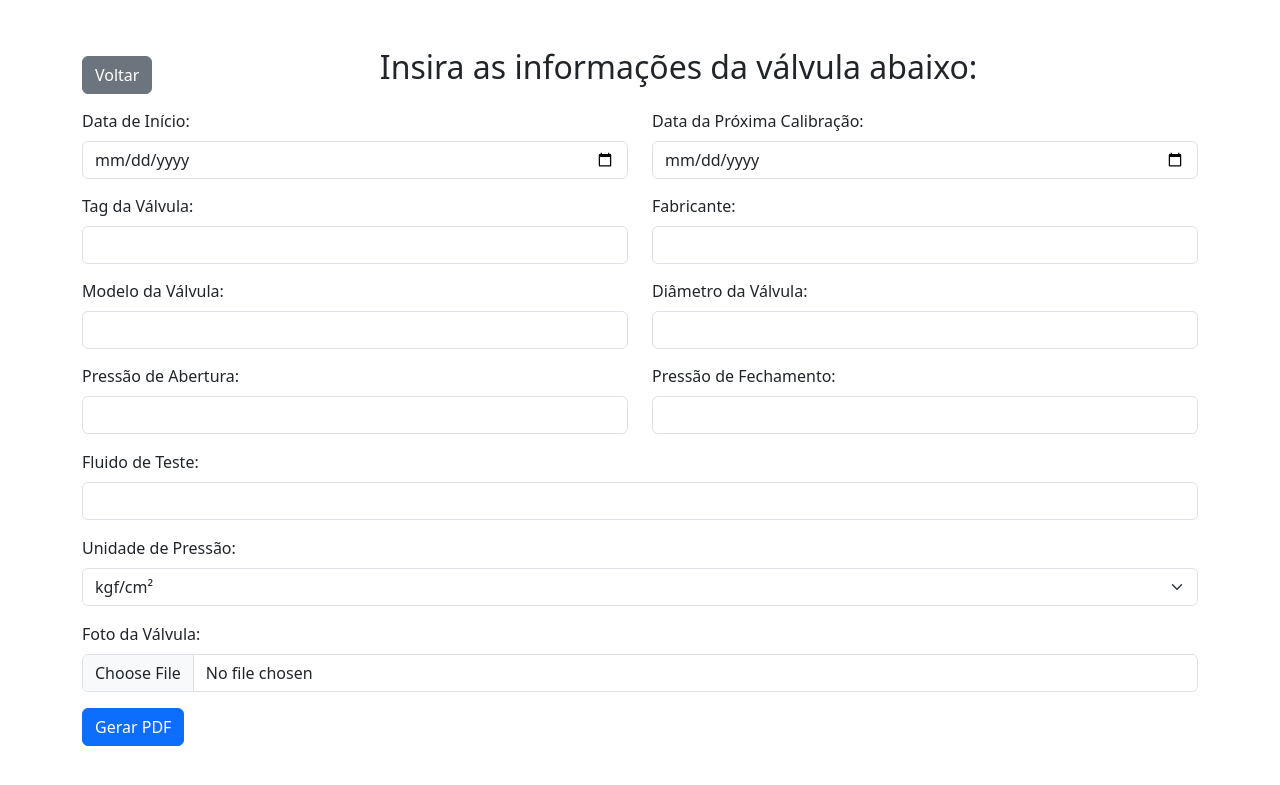
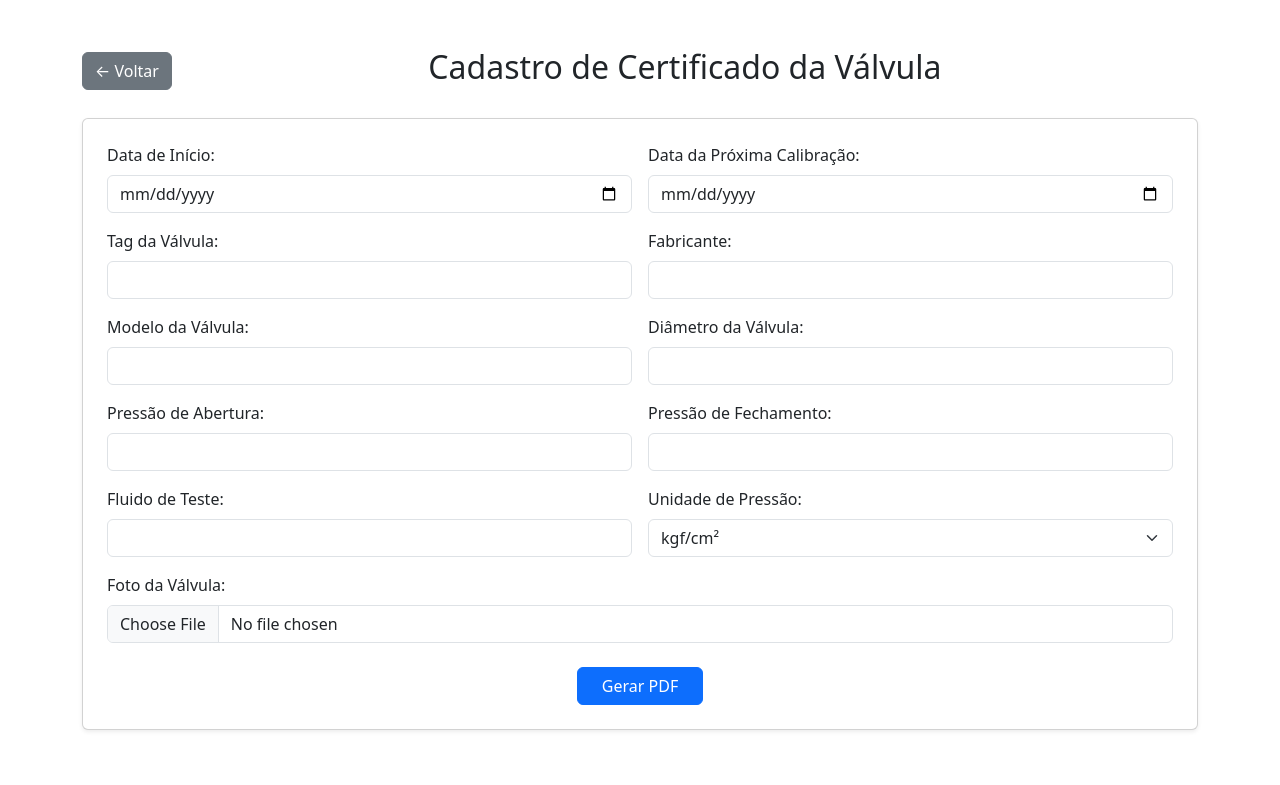
Before and after one commit to AlissonS0usa/certificados, a Flask app: page /form_valvula in a window 1280 px wide. Shown: the top 785 px of the page. Run offline with Flask 3, Linux system fonts and the light colour scheme.

Commit message:
melhorar o design das paginas

```diff
--- a/templates/form_valvula.html
+++ b/templates/form_valvula.html
@@ -3,30 +3,19 @@
 <head>
     <meta charset="UTF-8">
     <meta name="viewport" content="width=device-width, initial-scale=1.0">
-    <title>Certificado Válvula</title>
+    <title>Certificado de Calibração - Válvula</title>
     <link rel="stylesheet" href="https://cdn.jsdelivr.net/npm/bootstrap@5.3.0/dist/css/bootstrap.min.css">
+</head>
 
-</head>
-<style>
-    #drop-area {
-    border: 2px dashed #007bff;
-    padding: 30px;
-    border-radius: 10px;
-    background: #f8f9fa;
-    cursor: pointer;
-}
-    #drop-area.hover {
-        background: #e2e6ea;
-    }
-</style>
+<body class="container py-5">
+    <div class="d-flex justify-content-between align-items-center mb-4">
+        <a href="/" class="btn btn-secondary">← Voltar</a>
+        <h2 class="text-center flex-grow-1">Cadastro de Certificado da Válvula</h2>
+    </div>
 
-<body class="container mt-5">
-    <div style="padding-bottom:15px ;">
-        <a  href="/" class="btn btn-secondary" style="display: inline-block; margin-right: 20%;">Voltar</a>
-        <h2 style="display: inline-block;">Insira as informações da válvula abaixo:</h2>
-    </div>
-    <form  action="/gerar_psv_pdf" method="POST" enctype="multipart/form-data" style="border-top: 10px;">
-        <div class="row">
+    <div class="card shadow-sm p-4">
+        <form action="/gerar_psv_pdf" method="POST" enctype="multipart/form-data">
+            <div class="row g-3">
                 <div class="col-md-6">
                     <label class="form-label">Data de Início:</label>
                     <input type="date" name="data_inicio" class="form-control" required>
@@ -35,8 +24,7 @@
                     <label class="form-label">Data da Próxima Calibração:</label>
                     <input type="date" name="data_proxima" class="form-control" required>
                 </div>
-        </div>
-        <div class="row" style="padding-top: 15px;">
+
                 <div class="col-md-6">
                     <label class="form-label">Tag da Válvula:</label>
                     <input type="text" name="tag_valvula" class="form-control" required>
@@ -45,8 +33,7 @@
                     <label class="form-label">Fabricante:</label>
                     <input type="text" name="fabricante" class="form-control" required>
                 </div>
-        </div>
-        <div class="row" style="padding-top: 15px;">
+
                 <div class="col-md-6">
                     <label class="form-label">Modelo da Válvula:</label>
                     <input type="text" name="modelo_valvula" class="form-control" required>
@@ -55,8 +42,7 @@
                     <label class="form-label">Diâmetro da Válvula:</label>
                     <input type="text" name="diametro_valvula" class="form-control" required>
                 </div>
-        </div>
-        <div class="row" style="padding-top: 15px;">
+
                 <div class="col-md-6">
                     <label class="form-label">Pressão de Abertura:</label>
                     <input type="text" name="pressao_abertura" class="form-control" required>
@@ -65,26 +51,32 @@
                     <label class="form-label">Pressão de Fechamento:</label>
                     <input type="text" name="pressao_fechamento" class="form-control" required>
                 </div>
-        </div>
-        <div class="my-3">
+
+                <div class="col-md-6">
                     <label class="form-label">Fluido de Teste:</label>
                     <input type="text" name="fluido_teste" class="form-control" required>
                 </div>
-        <div class="mb-3">
-            <label for="unidade_pressao" class="form-label">Unidade de Pressão:</label>
+                <div class="col-md-6">
+                    <label class="form-label">Unidade de Pressão:</label>
                     <select id="unidade_pressao" name="unidade_pressao" class="form-select">
                         <option value="kgf/cm²">kgf/cm²</option>
                         <option value="Bar">Bar</option>
                         <option value="PSI">PSI</option>
                     </select>
                 </div>
-        <div class="mb-3">
+
+                <div class="col-12">
                     <label class="form-label">Foto da Válvula:</label>
                     <input type="file" name="foto_valvula" class="form-control" accept="image/*" required>
                 </div>
-        <button type="submit" class="btn btn-primary" id="submit-btn">Gerar PDF</button>
+            </div>
+
+            <div class="text-center mt-4">
+                <button type="submit" class="btn btn-primary px-4">Gerar PDF</button>
+            </div>
         </form>
+    </div>
 
-
+    <script src="https://cdn.jsdelivr.net/npm/bootstrap@5.3.0/dist/js/bootstrap.bundle.min.js"></script>
 </body>
 </html>
```
Also changed, not shown: templates/form_manometro.html (+27 -19 lines), templates/index.html (+12 -7 lines). Lines whose indentation alone changed are shown as unchanged.
